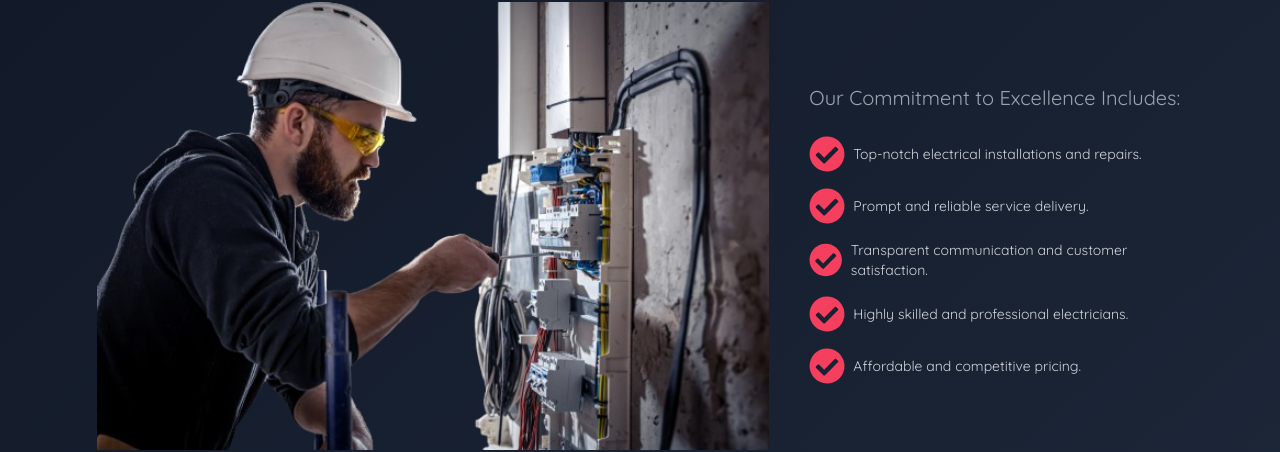
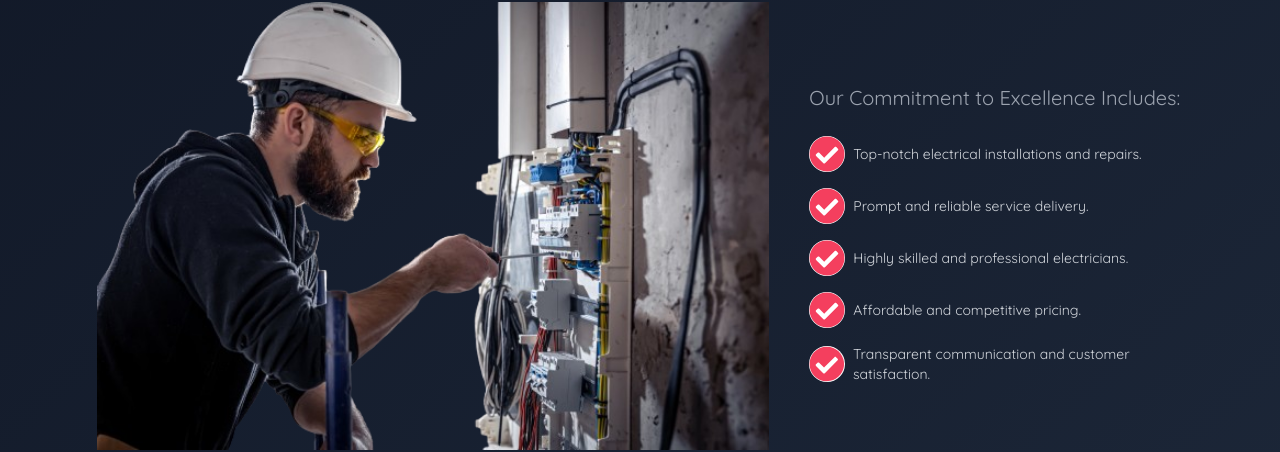
Before and after one commit to zablon-oigo/spark-electricians, a React (Vite) app: page / in a window 1280 px wide. Shown: the part 1194-1646 px from the top of the page. Built offline with nearby package versions, Linux system fonts and the light colour scheme; a web font is replaced by a local one.

Commit message:
style: changed check circle to background white and text to rose

```diff
--- a/src/components/homepage/About.jsx
+++ b/src/components/homepage/About.jsx
@@ -27,33 +27,34 @@ const About = () => {
             </h2>
             <ul className="grid grid-cols-1 place-content-center  gap-4 mt-6">
               <li className="flex  items-center gap-2">
-                <FaCheckCircle className="text-4xl text-rose-500 " />
+                <FaCheckCircle className="text-4xl text-rose-500 bg-white rounded-full " />
                 <span className="md:text-md text-sm text-gray-300">
                 Top-notch electrical installations and repairs.
                 </span>
               </li>
               <li className="flex  items-center gap-2">
-                <FaCheckCircle className="text-4xl text-rose-500 " />
+                <FaCheckCircle className="text-4xl text-rose-500 bg-white  rounded-full" />
                 <span className="md:text-md text-sm text-gray-300">
                 Prompt and reliable service delivery.
                 </span>
               </li>
-              <li className="flex items-center justify-center gap-2">
-                <FaCheckCircle className="text-4xl text-rose-500 " />
-                <span className="md:text-md text-sm text-gray-300">
-                Transparent communication and customer satisfaction.
-                </span>
-              </li>
+
               <li className="flex  items-center gap-2">
-                <FaCheckCircle className="text-4xl text-rose-500 " />
+                <FaCheckCircle className="text-4xl text-rose-500 bg-white  rounded-full" />
                 <span className="md:text-md text-sm text-gray-300">
                 Highly skilled and professional electricians.
                 </span>
               </li>
               <li className="flex  items-center gap-2">
-                <FaCheckCircle className="text-4xl text-rose-500 " />
+                <FaCheckCircle className="text-4xl text-rose-500 bg-white  rounded-full" />
                 <span className="md:text-md text-sm text-gray-300">
                 Affordable and competitive pricing.
+                </span>
+              </li>
+              <li className="flex items-center justify-center gap-2">
+                <FaCheckCircle className="text-4xl cols-span-1 text-rose-500 bg-white rounded-full" />
+                <span className="md:-mr-6 md:text-md text-sm text-gray-300">
+                Transparent communication and customer satisfaction.
                 </span>
               </li>
             </ul>
```
